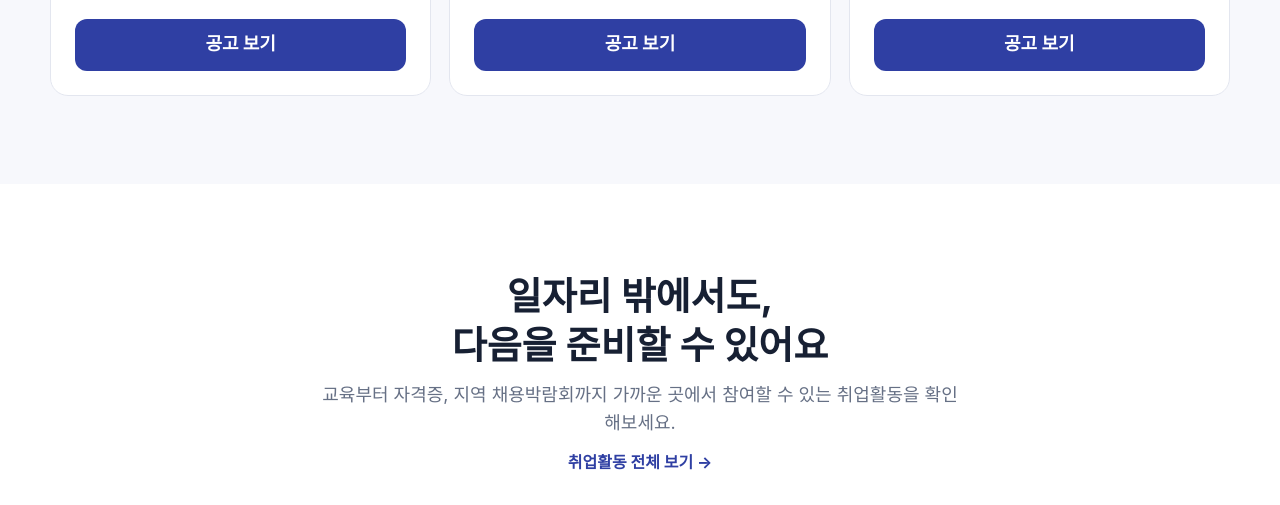
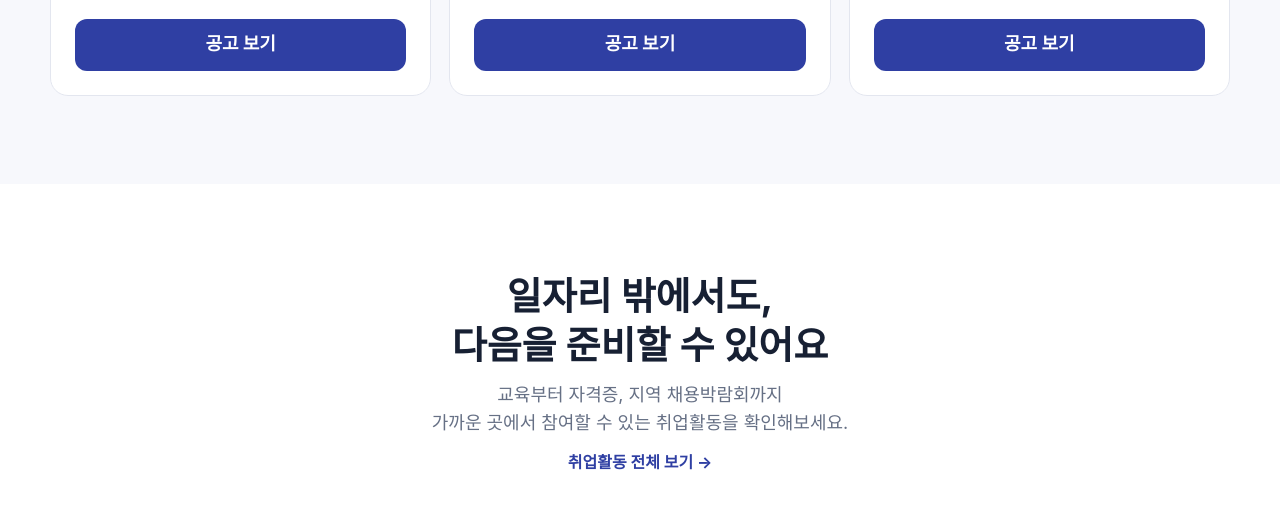
Before and after one commit to inhuiyang/fair_landing, a plain HTML site: page index.html in a window 1280 px wide. Shown: the part 1908-2413 px from the top of the page. Drawn offline with Linux system fonts and the light colour scheme; grey boxes are pictures that could not be loaded.

Commit message:
Force explicit line break in offline activity section description
Co-Authored-By: Claude Sonnet 5 <noreply@anthropic.com>

```diff
--- a/index.html
+++ b/index.html
@@ -907,7 +907,7 @@
             다음을 준비할 수 있어요
           </h2>
           <p class="section-desc">
-            교육부터 자격증, 지역 채용박람회까지
+            교육부터 자격증, 지역 채용박람회까지 <br />
             가까운 곳에서 참여할 수 있는 취업활동을 확인해보세요.
           </p>
         </div>
```
